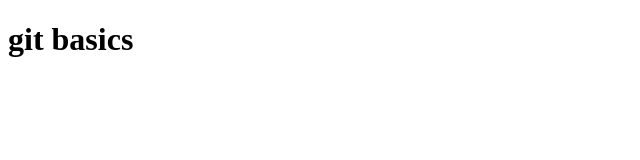
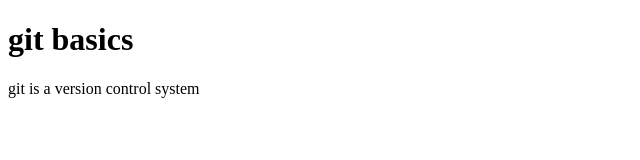
Before and after one commit to rameesramykp/test-project, a plain HTML site: page index.html in a window 1280 px wide. Shown: the whole page, without its empty margins (0-640 px from the left). Drawn offline with Linux system fonts and the light colour scheme.

Commit message:
second commit

```diff
--- a/index.html
+++ b/index.html
@@ -8,6 +8,6 @@
 <body>
 
     <h1> git basics</h1>
-
+    <p> git is a version control system</p>
 </body>
 </html>
```
